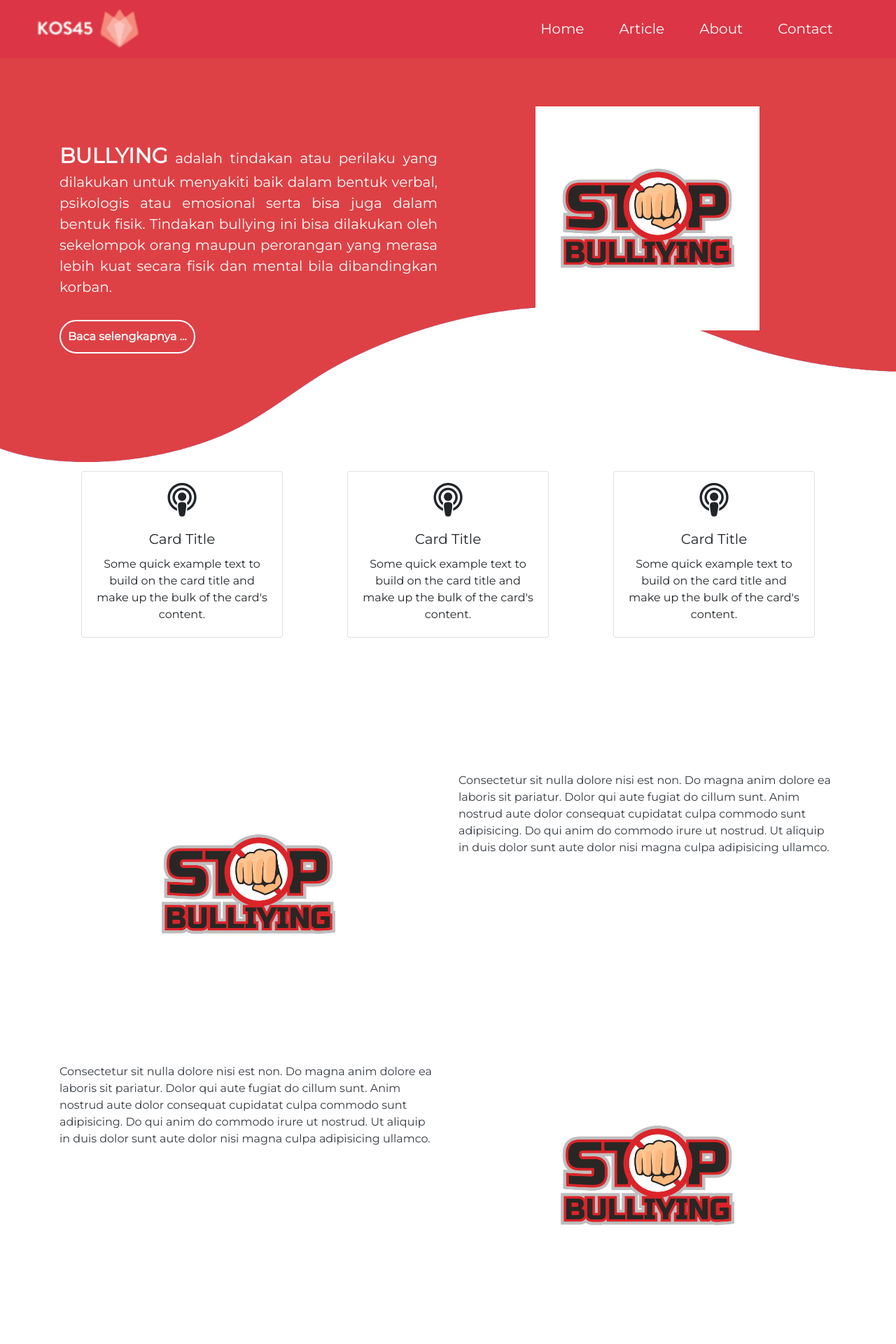
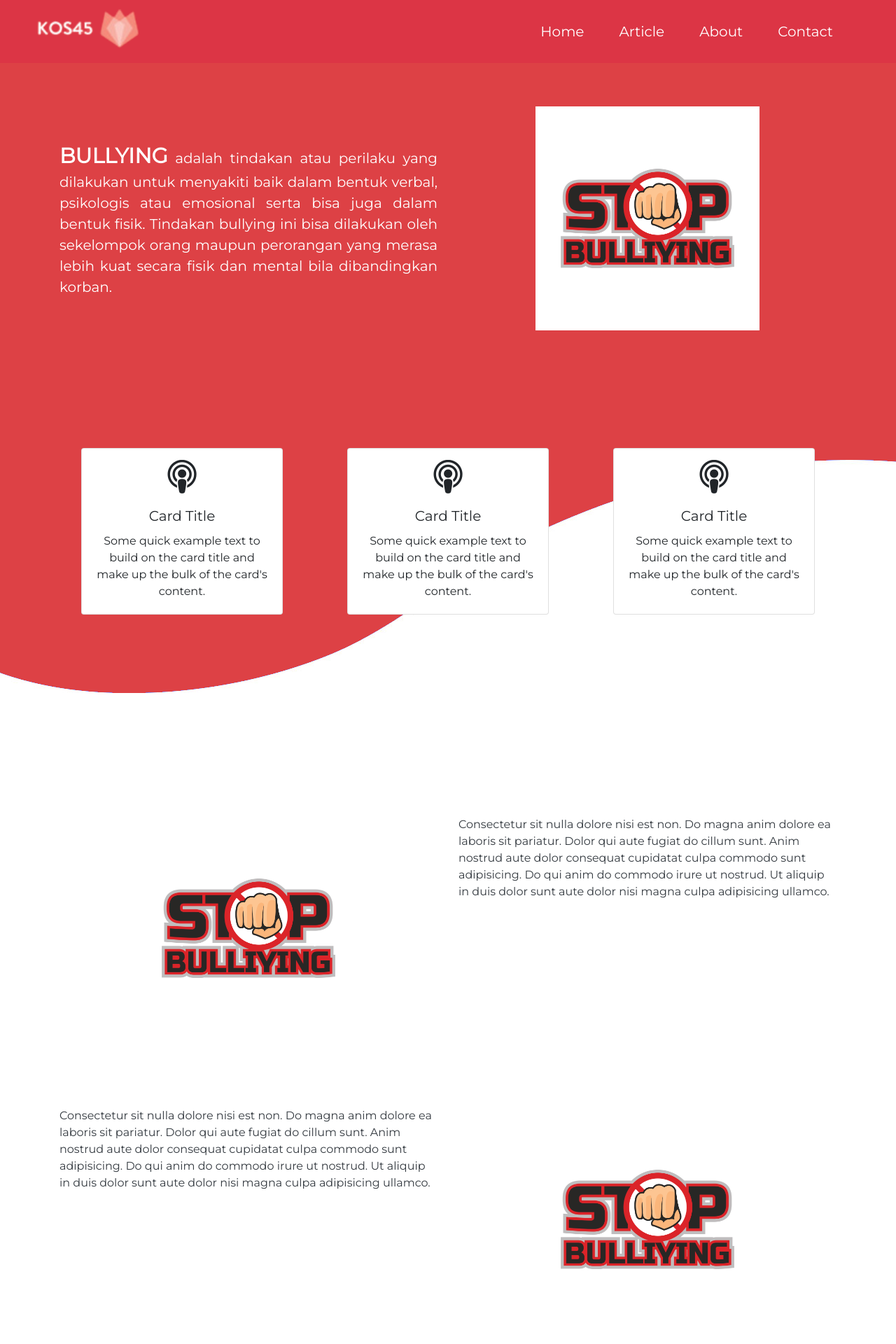
Before and after one commit to Frederick-88/KOS-45, a React (Create React App) app: page /#/ in a window 1280 px wide. Shown: the top 1920 px of the page at 70% size. Built offline with nearby package versions, Linux system fonts and the light colour scheme.

Commit message:
done animation & responsiveness Home page

```diff
--- a/package.json
+++ b/package.json
@@ -6,6 +6,7 @@
     "@testing-library/jest-dom": "^4.2.4",
     "@testing-library/react": "^9.5.0",
     "@testing-library/user-event": "^7.2.1",
+    "aos": "^2.3.4",
     "axios": "^0.19.2",
     "bootstrap": "^4.5.0",
     "react": "^16.13.1",
--- a/src/components/Navbar/Navbar.js
+++ b/src/components/Navbar/Navbar.js
@@ -9,9 +9,11 @@ class navbar extends Component {
   render() {
     return (
       <Navbar bg="danger" variant="dark" expand="lg" fixed="top">
-        <Navbar.Brand to="#" className="navbarNav ml-3">
-          <img src={logoBrand} alt="logoBrand" className="logoBrand" />
-        </Navbar.Brand>
+        <Link to="/">
+          <Navbar.Brand className="navbarNav ml-3">
+            <img src={logoBrand} alt="logoBrand" className="logoBrand" />
+          </Navbar.Brand>
+        </Link>
         <Navbar.Toggle aria-controls="basic-navbar-nav" />
         <Navbar.Collapse id="basic-navbar-nav">
           <Nav className="ml-auto mr-4">
@@ -21,12 +23,12 @@ class navbar extends Component {
             <Link to="/article" className="navbarNav">
               Article
             </Link>
-            <Link to="#" className="navbarNav">
+            <a href="##about" className="navbarNav">
               About
-            </Link>
-            <Link to="#" className="navbarNav">
+            </a>
+            <a href="##contact" className="navbarNav">
               Contact
-            </Link>
+            </a>
           </Nav>
         </Navbar.Collapse>
       </Navbar>
--- a/src/pages/Home/About/About.js
+++ b/src/pages/Home/About/About.js
@@ -1,17 +1,29 @@
-import React, { Component } from "react";
+import React, { useEffect } from "react";
 import { Container, Row, Col } from "react-bootstrap";
+import Aos from "aos";
+import "aos/dist/aos.css";
 import bully from "../../../img/stopbullying.png";
 import "./About.css";
 
-class About extends Component {
-  render() {
-    return (
-      <Container className="text-dark">
+const About = () => {
+  useEffect(() => {
+    Aos.init({ duration: 1500, disable: false });
+  }, []);
+
+  return (
+    <div id="#about">
+      <Container className="text-dark mt-5 pt-5 mb-5 pb-5">
         <Row>
           <Col className="d-flex justify-content-center">
-            <img src={bully} alt="photo1" className="aboutPhoto" />
+            <img
+              src={bully}
+              alt="photo1"
+              className="aboutPhoto"
+              data-aos="fade-right"
+              data-aos-anchor-placement="top"
+            />
           </Col>
-          <Col>
+          <Col data-aos="fade-left" data-aos-anchor-placement="top">
             Consectetur sit nulla dolore nisi est non. Do magna anim dolore ea
             laboris sit pariatur. Dolor qui aute fugiat do cillum sunt. Anim
             nostrud aute dolor consequat cupidatat culpa commodo sunt
@@ -19,9 +31,8 @@ class About extends Component {
             duis dolor sunt aute dolor nisi magna culpa adipisicing ullamco.
           </Col>
         </Row>
-
         <Row className="mt-5 pt-5">
-          <Col>
+          <Col data-aos="fade-right" data-aos-anchor-placement="top">
             Consectetur sit nulla dolore nisi est non. Do magna anim dolore ea
             laboris sit pariatur. Dolor qui aute fugiat do cillum sunt. Anim
             nostrud aute dolor consequat cupidatat culpa commodo sunt
@@ -29,11 +40,17 @@ class About extends Component {
             duis dolor sunt aute dolor nisi magna culpa adipisicing ullamco.
           </Col>
           <Col className="d-flex justify-content-center">
-            <img src={bully} alt="photo2" className="aboutPhoto text-center" />
+            <img
+              src={bully}
+              alt="photo2"
+              className="aboutPhoto text-center"
+              data-aos="fade-left"
+              data-aos-anchor-placement="top"
+            />
           </Col>
         </Row>
       </Container>
-    );
-  }
-}
+    </div>
+  );
+};
 export default About;
--- a/src/pages/Home/Main/Main.css
+++ b/src/pages/Home/Main/Main.css
@@ -1,10 +1,14 @@
 * {
   font-family: "Montserrat", sans-serif;
+  overflow-x: hidden;
 }
 
 body {
+  background-size: contain;
+}
+
+.main-background {
   background: url(../../../img/banner.png) no-repeat;
-  background-size: contain;
 }
 
 .bannerTop {
--- a/src/pages/Home/Main/Main.js
+++ b/src/pages/Home/Main/Main.js
@@ -1,5 +1,7 @@
-import React, { Component } from "react";
-import { Container, Row, Col, Button } from "react-bootstrap";
+import React, { useEffect } from "react";
+import { Container, Row, Col } from "react-bootstrap";
+import Aos from "aos";
+import "aos/dist/aos.css";
 import "./Main.css";
 
 import Service from "../Services/Services";
@@ -9,24 +11,28 @@ import Team from "../Team/Team";
 
 import banner from "../../../img/stopbullying.png";
 
-class Main extends Component {
-  render() {
+const Main = () => {
+  useEffect(() => {
+    Aos.init({ duration: 1500, disable: false });
+  }, []);
+
   return (
-      <div>
-        <Container className="mt-2 bannerTop">
+    <div className="main-background">
+      <Container
+        className="mt-2 bannerTop"
+        data-aos="fade-down"
+        data-aos-anchor-placement="top"
+      >
         <Row>
           <Col lg={6} md={6} sm={12}>
             <p className="text-white mt-5 bannerText">
-                <span>Bullying</span> adalah tindakan atau perilaku yang
-                dilakukan untuk menyakiti baik dalam bentuk verbal, psikologis
-                atau emosional serta bisa juga dalam bentuk fisik. Tindakan
-                bullying ini bisa dilakukan oleh sekelompok orang maupun
-                perorangan yang merasa lebih kuat secara fisik dan mental bila
-                dibandingkan korban.
+              <span>Bullying</span> adalah tindakan atau perilaku yang dilakukan
+              untuk menyakiti baik dalam bentuk verbal, psikologis atau
+              emosional serta bisa juga dalam bentuk fisik. Tindakan bullying
+              ini bisa dilakukan oleh sekelompok orang maupun perorangan yang
+              merasa lebih kuat secara fisik dan mental bila dibandingkan
+              korban.
             </p>
-              <Button variant="outline-light" className="mt-3 buttonMore">
-                Baca selengkapnya ...
-              </Button>
           </Col>
           <Col lg={6} md={6} sm={12} className="text-center">
             <img src={banner} alt="bannerPhoto" className="bannerPhoto" />
@@ -38,19 +44,18 @@ class Main extends Component {
         <Service />
       </section>
 
-        <section id="about" className="mt-5 pt-5 mb-5 pb-5">
+      <section className="mt-5 pt-5 mb-5 pb-5">
         <About />
       </section>
 
-        <section id="video" className="mt-5 pt-5 mb-5 pb-5">
+      <section className="mt-5 pt-5 mb-5 pb-5">
         <Video />
       </section>
 
-        <section id="team" className="mt-5 pt-5 mb-5 pb-5">
+      <section className="mt-5 pt-5 mb-5 pb-5">
         <Team />
       </section>
     </div>
   );
-  }
-}
+};
 export default Main;
--- a/src/pages/Home/Services/Services.css
+++ b/src/pages/Home/Services/Services.css
@@ -1,9 +1,15 @@
 .serviceCard {
-    display: flex !important;
-    justify-content: center !important;
-    text-align: center;
+  display: flex !important;
+  justify-content: center !important;
+  text-align: center;
+}
+
+.serviceCard:hover {
+  transform: translateY(-20px);
+  box-shadow: 0 20px 20px rgba(0, 0, 0, 0.2);
+  transition: 0.5s ease;
 }
 
 .card:hover {
-    box-shadow: 0 5px 5px -2px grey;
+  box-shadow: 0 5px 5px -2px grey;
 }
--- a/src/pages/Home/Services/Services.js
+++ b/src/pages/Home/Services/Services.js
@@ -1,14 +1,18 @@
-import React, { Component } from "react";
+import React, { useEffect } from "react";
 import { Container, Row, Col, Card } from "react-bootstrap";
+import Aos from "aos";
+import "aos/dist/aos.css";
 import "./Services.css";
 
-class Services extends Component {
-  render() {
+const Services = () => {
+  useEffect(() => {
+    Aos.init({ duration: 1500, disable: false });
+  }, []);
   return (
-      <Container>
+    <Container data-aos="zoom-in-up">
       <Row className="mb-5">
-          <Col lg={4} md={6} sm={12} className="serviceCard mt-4">
-            <Card style={{ width: "18rem" }} className="justify-content-center">
+        <Col lg={4} md={6} sm={12} className="mt-4">
+          <Card style={{ width: "18rem" }} className="serviceCard mx-auto">
             <i
               className="fa fa-podcast fa-3x text-center mt-3"
               aria-hidden="true"
@@ -22,8 +26,8 @@ class Services extends Component {
             </Card.Body>
           </Card>
         </Col>
-          <Col lg={4} md={6} sm={12} className="serviceCard mt-4">
-            <Card style={{ width: "18rem" }}>
+        <Col lg={4} md={6} sm={12} className="mt-4">
+          <Card style={{ width: "18rem" }} className="serviceCard mx-auto">
             <i
               className="fa fa-podcast fa-3x text-center mt-3"
               aria-hidden="true"
@@ -37,8 +41,8 @@ class Services extends Component {
             </Card.Body>
           </Card>
         </Col>
-          <Col lg={4} md={6} sm={12} className="serviceCard mt-4">
-            <Card style={{ width: "18rem" }}>
+        <Col lg={4} md={6} sm={12} className="mt-4">
+          <Card style={{ width: "18rem" }} className="serviceCard mx-auto">
             <i
               className="fa fa-podcast fa-3x text-center mt-3"
               aria-hidden="true"
@@ -55,6 +59,6 @@ class Services extends Component {
       </Row>
     </Container>
   );
-  }
-}
+};
+
 export default Services;
--- a/src/pages/Home/Team/Team.css
+++ b/src/pages/Home/Team/Team.css
@@ -36,7 +36,7 @@
   width: 100%;
   height: 60%;
   bottom: -100%;
-  padding: 20px;
+  padding: 0px;
   padding-top: 70px;
   box-sizing: border-box;
   text-align: center;
@@ -94,6 +94,11 @@
   color: #fff;
   padding: 0 10px;
   font-size: 18px;
+}
+
+.fa:hover {
+  transition: 0.4s all;
+  transform: rotate(20deg) translateY(-5px);
 }
 
 @media (max-width: 399.98px) {
--- a/src/pages/Home/Team/Team.js
+++ b/src/pages/Home/Team/Team.js
@@ -15,7 +15,7 @@ import Lidia from "../../../img/teams/Lidia.jpeg";
 class Team extends Component {
   render() {
     var settings = {
-      dots: true,
+      dots: false,
       infinite: true,
       speed: 500,
       slidesToShow: 3,
@@ -69,7 +69,7 @@ class Team extends Component {
       ],
     };
     return (
-      <Container>
+      <Container className="teamSection">
         <h4 className="text-center mb-5"> Our Team </h4>
         <Slider {...settings}>
           <div className="d-flex justify-content-center mb-4">
--- a/src/pages/Home/Video/Video.js
+++ b/src/pages/Home/Video/Video.js
@@ -1,9 +1,14 @@
-import React, { Component } from "react";
+import React, { useEffect } from "react";
 import { Container, Row, Col } from "react-bootstrap";
+import Aos from "aos";
+import "aos/dist/aos.css";
 import "./Video.css";
 
-class Video extends Component {
-  render() {
+const Video = () => {
+  useEffect(() => {
+    Aos.init({ duration: 1500, disable: false });
+  }, []);
+
   return (
     <div className="text-center">
       <p>Intro Video</p>
@@ -17,7 +22,10 @@ class Video extends Component {
         allow="accelerometer; autoplay; encrypted-media; gyroscope; picture-in-picture"
         allowFullScreen
         className="border border-dark mt-3 videoSize"
-        ></iframe>
+        data-aos="zoom-in-down"
+      >
+        >
+      </iframe>
 
       <Container className="mt-5">
         <Row>
@@ -33,6 +41,5 @@ class Video extends Component {
       </Container>
     </div>
   );
-  }
-}
+};
 export default Video;
```
Also changed, not shown: src/components/Footer/Footer.js (+7 -7 lines), 1 other file (tests, documents, lock files or other folders). Lines whose indentation alone changed are shown as unchanged.
